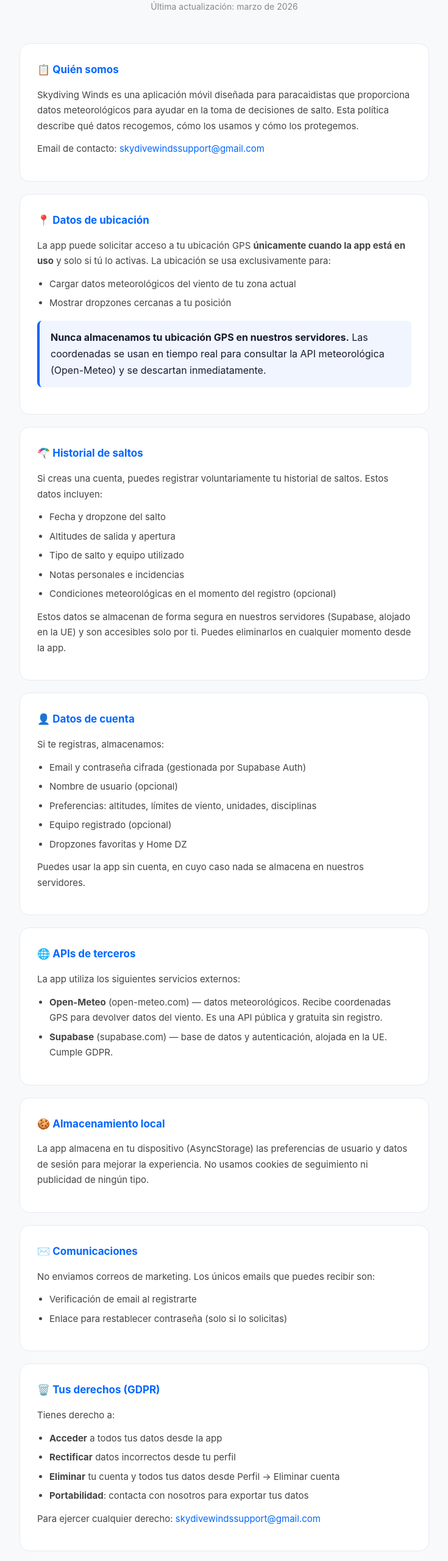
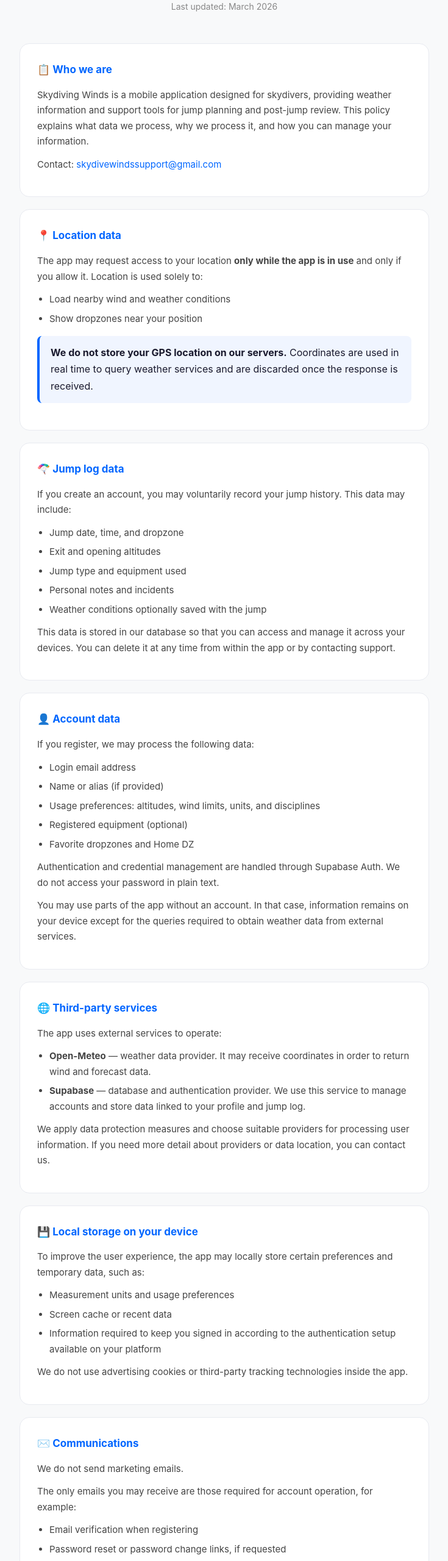
Before and after one commit to bernatt27/skydive-winds-legal, a plain HTML site: page privacy.html in a window 1280 px wide. Shown: the part 198-2758 px from the top of the page at 61% size, without its empty margins (272-1007 px from the left). Drawn offline with Linux system fonts and the light colour scheme.

Commit message:
Translate privacy policy from Spanish to English

```diff
--- a/privacy.html
+++ b/privacy.html
@@ -1,9 +1,9 @@
 <!DOCTYPE html>
-<html lang="es">
+<html lang="en">
 <head>
   <meta charset="UTF-8">
   <meta name="viewport" content="width=device-width, initial-scale=1.0">
-  <title>Política de Privacidad — Skydiving Winds</title>
+  <title>Privacy Policy — Skydiving Winds</title>
   <style>
     * { box-sizing: border-box; margin: 0; padding: 0; }
     body { font-family: -apple-system, BlinkMacSystemFont, 'Segoe UI', sans-serif; color: #1a1a2e; background: #f8f9fa; line-height: 1.7; }
@@ -18,6 +18,7 @@
     ul { padding-left: 20px; margin-bottom: 12px; }
     li { color: #444; margin-bottom: 6px; font-size: 15px; }
     a { color: #0066ff; text-decoration: none; }
+    a:hover { text-decoration: underline; }
     .highlight { background: #f0f5ff; border-left: 4px solid #0066ff; padding: 14px 18px; border-radius: 8px; margin: 16px 0; }
     footer { text-align: center; color: #888; font-size: 13px; margin-top: 40px; }
   </style>
@@ -26,96 +27,117 @@
 <div class="container">
   <header>
     <div class="logo">🪂</div>
-    <h1>Política de Privacidad</h1>
-    <p class="updated">Última actualización: marzo de 2026</p>
+    <h1>Privacy Policy</h1>
+    <p class="updated">Last updated: March 2026</p>
   </header>
 
   <section>
-    <h2>📋 Quién somos</h2>
-    <p>Skydiving Winds es una aplicación móvil diseñada para paracaidistas que proporciona datos meteorológicos para ayudar en la toma de decisiones de salto. Esta política describe qué datos recogemos, cómo los usamos y cómo los protegemos.</p>
-    <p>Email de contacto: <a href="mailto:skydivewindssupport@gmail.com">skydivewindssupport@gmail.com</a></p>
+    <h2>📋 Who we are</h2>
+    <p>Skydiving Winds is a mobile application designed for skydivers, providing weather information and support tools for jump planning and post-jump review. This policy explains what data we process, why we process it, and how you can manage your information.</p>
+    <p>Contact: <a href="mailto:skydivewindssupport@gmail.com">skydivewindssupport@gmail.com</a></p>
   </section>
 
   <section>
-    <h2>📍 Datos de ubicación</h2>
-    <p>La app puede solicitar acceso a tu ubicación GPS <strong>únicamente cuando la app está en uso</strong> y solo si tú lo activas. La ubicación se usa exclusivamente para:</p>
+    <h2>📍 Location data</h2>
+    <p>The app may request access to your location <strong>only while the app is in use</strong> and only if you allow it. Location is used solely to:</p>
     <ul>
-      <li>Cargar datos meteorológicos del viento de tu zona actual</li>
-      <li>Mostrar dropzones cercanas a tu posición</li>
+      <li>Load nearby wind and weather conditions</li>
+      <li>Show dropzones near your position</li>
     </ul>
     <div class="highlight">
-      <strong>Nunca almacenamos tu ubicación GPS en nuestros servidores.</strong> Las coordenadas se usan en tiempo real para consultar la API meteorológica (Open-Meteo) y se descartan inmediatamente.
+      <strong>We do not store your GPS location on our servers.</strong> Coordinates are used in real time to query weather services and are discarded once the response is received.
     </div>
   </section>
 
   <section>
-    <h2>🪂 Historial de saltos</h2>
-    <p>Si creas una cuenta, puedes registrar voluntariamente tu historial de saltos. Estos datos incluyen:</p>
+    <h2>🪂 Jump log data</h2>
+    <p>If you create an account, you may voluntarily record your jump history. This data may include:</p>
     <ul>
-      <li>Fecha y dropzone del salto</li>
-      <li>Altitudes de salida y apertura</li>
-      <li>Tipo de salto y equipo utilizado</li>
-      <li>Notas personales e incidencias</li>
-      <li>Condiciones meteorológicas en el momento del registro (opcional)</li>
+      <li>Jump date, time, and dropzone</li>
+      <li>Exit and opening altitudes</li>
+      <li>Jump type and equipment used</li>
+      <li>Personal notes and incidents</li>
+      <li>Weather conditions optionally saved with the jump</li>
     </ul>
-    <p>Estos datos se almacenan de forma segura en nuestros servidores (Supabase, alojado en la UE) y son accesibles solo por ti. Puedes eliminarlos en cualquier momento desde la app.</p>
+    <p>This data is stored in our database so that you can access and manage it across your devices. You can delete it at any time from within the app or by contacting support.</p>
   </section>
 
   <section>
-    <h2>👤 Datos de cuenta</h2>
-    <p>Si te registras, almacenamos:</p>
+    <h2>👤 Account data</h2>
+    <p>If you register, we may process the following data:</p>
     <ul>
-      <li>Email y contraseña cifrada (gestionada por Supabase Auth)</li>
-      <li>Nombre de usuario (opcional)</li>
-      <li>Preferencias: altitudes, límites de viento, unidades, disciplinas</li>
-      <li>Equipo registrado (opcional)</li>
-      <li>Dropzones favoritas y Home DZ</li>
+      <li>Login email address</li>
+      <li>Name or alias (if provided)</li>
+      <li>Usage preferences: altitudes, wind limits, units, and disciplines</li>
+      <li>Registered equipment (optional)</li>
+      <li>Favorite dropzones and Home DZ</li>
     </ul>
-    <p>Puedes usar la app sin cuenta, en cuyo caso nada se almacena en nuestros servidores.</p>
+    <p>Authentication and credential management are handled through Supabase Auth. We do not access your password in plain text.</p>
+    <p>You may use parts of the app without an account. In that case, information remains on your device except for the queries required to obtain weather data from external services.</p>
   </section>
 
   <section>
-    <h2>🌐 APIs de terceros</h2>
-    <p>La app utiliza los siguientes servicios externos:</p>
+    <h2>🌐 Third-party services</h2>
+    <p>The app uses external services to operate:</p>
     <ul>
-      <li><strong>Open-Meteo</strong> (open-meteo.com) — datos meteorológicos. Recibe coordenadas GPS para devolver datos del viento. Es una API pública y gratuita sin registro.</li>
-      <li><strong>Supabase</strong> (supabase.com) — base de datos y autenticación, alojada en la UE. Cumple GDPR.</li>
+      <li><strong>Open-Meteo</strong> — weather data provider. It may receive coordinates in order to return wind and forecast data.</li>
+      <li><strong>Supabase</strong> — database and authentication provider. We use this service to manage accounts and store data linked to your profile and jump log.</li>
+    </ul>
+    <p>We apply data protection measures and choose suitable providers for processing user information. If you need more detail about providers or data location, you can contact us.</p>
+  </section>
+
+  <section>
+    <h2>💾 Local storage on your device</h2>
+    <p>To improve the user experience, the app may locally store certain preferences and temporary data, such as:</p>
+    <ul>
+      <li>Measurement units and usage preferences</li>
+      <li>Screen cache or recent data</li>
+      <li>Information required to keep you signed in according to the authentication setup available on your platform</li>
+    </ul>
+    <p>We do not use advertising cookies or third-party tracking technologies inside the app.</p>
+  </section>
+
+  <section>
+    <h2>✉️ Communications</h2>
+    <p>We do not send marketing emails.</p>
+    <p>The only emails you may receive are those required for account operation, for example:</p>
+    <ul>
+      <li>Email verification when registering</li>
+      <li>Password reset or password change links, if requested</li>
+      <li>Support replies if you contact us</li>
     </ul>
   </section>
 
   <section>
-    <h2>🍪 Almacenamiento local</h2>
-    <p>La app almacena en tu dispositivo (AsyncStorage) las preferencias de usuario y datos de sesión para mejorar la experiencia. No usamos cookies de seguimiento ni publicidad de ningún tipo.</p>
-  </section>
-
-  <section>
-    <h2>✉️ Comunicaciones</h2>
-    <p>No enviamos correos de marketing. Los únicos emails que puedes recibir son:</p>
+    <h2>🗑️ Your rights and control over your data</h2>
+    <p>You can:</p>
     <ul>
-      <li>Verificación de email al registrarte</li>
-      <li>Enlace para restablecer contraseña (solo si lo solicitas)</li>
+      <li>Access your data from within the app</li>
+      <li>Update or correct your profile information</li>
+      <li>Delete your account and related data from the app</li>
+      <li>Request assistance for export or deletion by contacting support</li>
+    </ul>
+    <p>More information:</p>
+    <ul>
+      <li><a href="support-en.html">Support</a></li>
+      <li><a href="delete-account-en.html">Delete account</a></li>
     </ul>
   </section>
 
   <section>
-    <h2>🗑️ Tus derechos (GDPR)</h2>
-    <p>Tienes derecho a:</p>
-    <ul>
-      <li><strong>Acceder</strong> a todos tus datos desde la app</li>
-      <li><strong>Rectificar</strong> datos incorrectos desde tu perfil</li>
-      <li><strong>Eliminar</strong> tu cuenta y todos tus datos desde Perfil → Eliminar cuenta</li>
-      <li><strong>Portabilidad</strong>: contacta con nosotros para exportar tus datos</li>
-    </ul>
-    <p>Para ejercer cualquier derecho: <a href="mailto:skydivewindssupport@gmail.com">skydivewindssupport@gmail.com</a></p>
-  </section>
-
-  <section>
-    <h2>⚖️ Responsabilidad</h2>
-    <p>Skydiving Winds es una herramienta de <strong>apoyo informativo</strong>. Los datos meteorológicos mostrados provienen de modelos numéricos y no sustituyen en ningún caso el criterio del piloto, el instructor o el manifestador. Las decisiones de salto son responsabilidad exclusiva del usuario.</p>
+    <h2>⚖️ Informational use and liability</h2>
+    <p>Skydiving Winds is an <strong>informational support tool</strong>. The weather data displayed comes from external services and models and does not replace the judgment of the pilot, instructor, manifest, or dropzone operations staff.</p>
+    <p>The decision to jump or not to jump is always the sole responsibility of the user.</p>
   </section>
 
   <footer>
-    <p>© 2026 Skydiving Winds · <a href="terms.html">Términos de Uso</a> · <a href="mailto:skydivewindssupport@gmail.com">Contacto</a></p>
+    <p>
+      © 2026 Skydiving Winds ·
+      <a href="terms-en.html">Terms of Use</a> ·
+      <a href="support-en.html">Support</a> ·
+      <a href="delete-account-en.html">Delete account</a> ·
+      <a href="mailto:skydivewindssupport@gmail.com">Contact</a>
+    </p>
   </footer>
 </div>
 </body>
```
